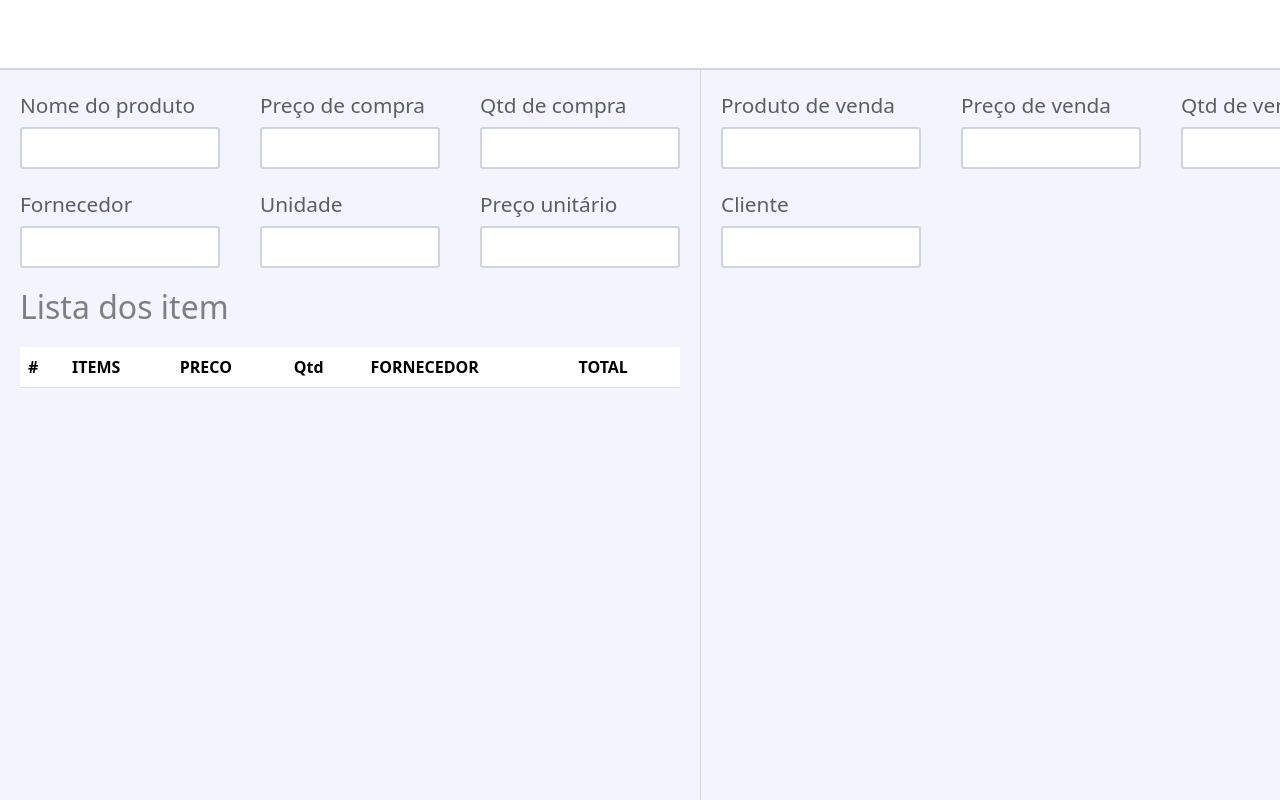
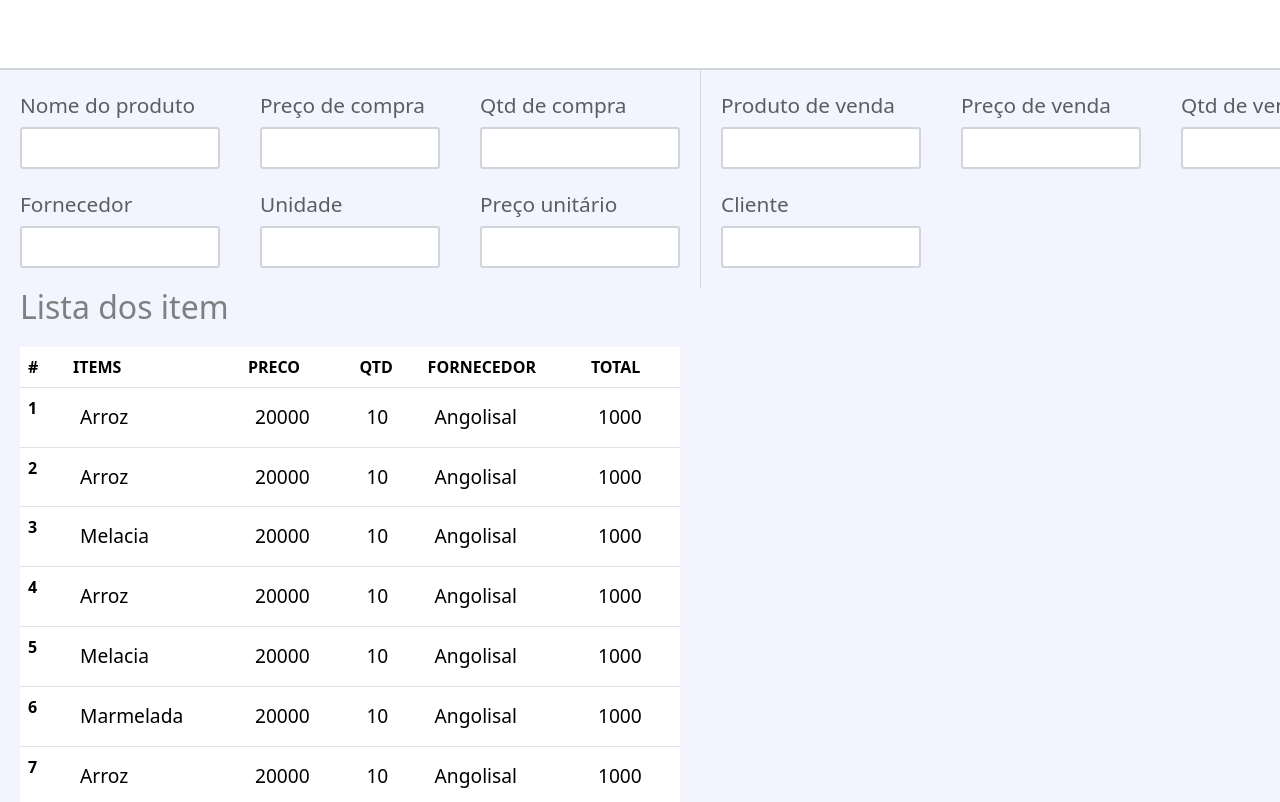
Before and after one commit to Admin-Alfredo/Mini-gestor, a React (Vite) app in the folder app/: page / in a window 1280 px wide. Shown: the top 802 px of the page. Built offline with nearby package versions, Linux system fonts and the light colour scheme.

Commit message:
Adicionando o componente [IPTable]

```diff
--- a/app/src/App.tsx
+++ b/app/src/App.tsx
@@ -3,10 +3,13 @@ import IPTable from "./components/IPTable"
 import InputField from "./components/InputField"
 import { ItemContainer, ItemControllers } from "./components/ItemComponent/styles"
 import { ProdContainer, ProdControllers, ProdTable } from "./components/ProdComponent/styles"
+import Item from "./entities/Item"
 import { AppContainer, Main } from "./styles"
-
+const names = ['Arroz', 'Marmelada', 'Melacia', 'Maioneze']
 function App() {
-
+  const items: Array<Item> = [0,1,2,3,4,9,0,1,2,3,4,9].map((_, i) => {
+    return new Item(names[Math.floor(Math.random() * names.length)], 20000, 10, 'Angolisal', 3, 1000)
+  })
   return (
     <AppContainer>
       <Header />
@@ -21,10 +24,15 @@ function App() {
             <InputField type="number" label="Unidade" width="100%" />
             <InputField type="number" label="Preço unitário" width="100%" />
           </ItemControllers>
-          <div style={{ margin: '20px 0'}}>
+          <div style={{ margin: '20px 0' }}>
             <h2 >Lista dos item</h2>
           </div>
-          <IPTable/>
+          <IPTable
+            data={items}
+            hasIndex={true}
+            header={['ITEMS','PRECO', 'QTD', 'FORNECEDOR', 'TOTAL']}
+            attr={['getNome', 'getPreco', 'getQtd', 'getFornecedor', 'getPrecoUnitario']} />
+
         </ItemContainer>
 
         <ProdContainer>
@@ -35,9 +43,6 @@ function App() {
 
             <InputField type="text" label="Cliente" width="100%" />
           </ProdControllers>
-          <ProdTable>
-
-          </ProdTable>
         </ProdContainer>
       </Main>
 
--- a/app/src/components/IPTable/index.tsx
+++ b/app/src/components/IPTable/index.tsx
@@ -1,53 +1,33 @@
+import Item from '../../entities/Item'
+import Produto from '../../entities/Produto';
 import { Container } from './styles'
-interface IProps { }
-class Item {
-	protected nome: string;
-	protected preco: number;
-	protected qtd: number;
-	protected fornecedor: string;
-	protected unidade: number;
-	protected precoUnitario: number;
-	constructor(n: string, preco: number, qtd: number, f: string, uni: number, precoUni: number) {
-		this.nome = n;
-		this.preco = preco;
-		this.qtd = qtd;
-		this.fornecedor = f;
-		this.unidade = uni;
-		this.precoUnitario = precoUni;
-	}
-	getNome(): string{ return this.nome}
-	getPreco(): number{ return this.preco}
-	getQtd(): number{ return this.qtd}
-	getFornecedor(): string{ return this.fornecedor}
-	getUnidade(): number{return this.unidade};
-	getPrecoUnitario(): number{return this.precoUnitario}
+interface IProps {
+	header: Array<string>;
+	data: Array<Item | Produto>;
+	hasIndex?: boolean;
+	attr: Array<string>;
 }
-const items: Array<Item> = []
-export default function () {
 
+export default function (props: IProps) {
 	return (
 		<Container>
 			<thead>
 				<tr>
-					<th>#</th>
-					<th>ITEMS</th>
-					<th>PRECO</th>
-					<th>Qtd</th>
-					<th>FORNECEDOR</th>
-					<th>TOTAL</th>
+					{props.hasIndex && <th>#</th>}
+					{props.header.map(att => <th> {att} </th>)}
 				</tr>
 			</thead>
 			<tbody>
-				{items.map((i, index) => (
-					<tr>
-						<th scope="row">{index}</th>
-						<td>{i.getNome()}</td>
-						<td>{i.getPreco()}</td>
-						<td>{i.getQtd()}</td>
-						<td>{i.getFornecedor()}</td>
-						<td>total</td>
-					</tr>
-				))}
+				{props.data.map((item: any, key) => {
+					return (
+						<tr>
+							{props.hasIndex && <th scope="row">{(key + 1)}</th>}
+							{props.attr.map(att =>
+								<td>{typeof item[att] == 'function' ? item[att]() : item[att]}</td>
+							)}
+						</tr>
+					)
+				})}
 			</tbody>
 		</Container>
 	)
--- a/app/src/components/IPTable/styles.ts
+++ b/app/src/components/IPTable/styles.ts
@@ -4,6 +4,10 @@ import { styled } from "styled-components"
 export const Container = styled(Table)`
     & td{
         padding: 15px;
-        font-size: 1.1rem;
+        font-size: 1.2rem;
+        font-weight: 400;
+    }
+    & td:hover{
+        background-color: #efefffaf;
     }
 `
--- a/app/src/components/ItemComponent/styles.ts
+++ b/app/src/components/ItemComponent/styles.ts
@@ -1,4 +1,4 @@
-import { Table } from "reactstrap"
+
 import { styled } from "styled-components"
 
 export const ItemContainer = styled.div`
@@ -14,4 +14,3 @@ export const ItemControllers = styled.div`
     grid-column-gap: 40px;
     /* grid-template-rows: repeat(2, 38px); */
 `
-export const ItemTable = styled(Table)``
--- /dev/null
+++ b/app/src/entities/Item.ts
@@ -0,0 +1,22 @@
+export default class Item {
+	protected nome: string;
+	protected preco: number;
+	protected qtd: number;
+	protected fornecedor: string;
+	protected unidade: number;
+	protected precoUnitario: number;
+	constructor(n: string, preco: number, qtd: number, f: string, uni: number, precoUni: number) {
+		this.nome = n;
+		this.preco = preco;
+		this.qtd = qtd;
+		this.fornecedor = f;
+		this.unidade = uni;
+		this.precoUnitario = precoUni;
+	}
+	getNome(): string{ return this.nome}
+	getPreco(): number{ return this.preco}
+	getQtd(): number{ return this.qtd}
+	getFornecedor(): string{ return this.fornecedor}
+	getUnidade(): number{return this.unidade};
+	getPrecoUnitario(): number{return this.precoUnitario}
+}
--- /dev/null
+++ b/app/src/entities/Produto.ts
@@ -0,0 +1,3 @@
+export default class Produto {
+
+}
--- a/app/src/index.css
+++ b/app/src/index.css
@@ -11,6 +11,12 @@
 @font-face {
   font-family: Roboto-Black;
   src: url(./assets/Roboto/Roboto-Black.ttf);
+}
+
+html,
+body {
+  min-height: 100vh;
+  width: 100%;
 }
 
 * {
--- a/app/src/styles.ts
+++ b/app/src/styles.ts
@@ -2,10 +2,10 @@ import { styled } from "styled-components";
 
 export const AppContainer = styled.div`
     width: 100%;
-    min-height: 100vh;
+    min-height: 100%;
     background-color: #efefffaf;
 `;
 export const Main = styled.main`
     display: flex;
-    height: calc(100vh - 70px);
+    height: calc(100%- 70px);
 `
```
Also changed, not shown: 1 other file (tests, documents, lock files or other folders).
